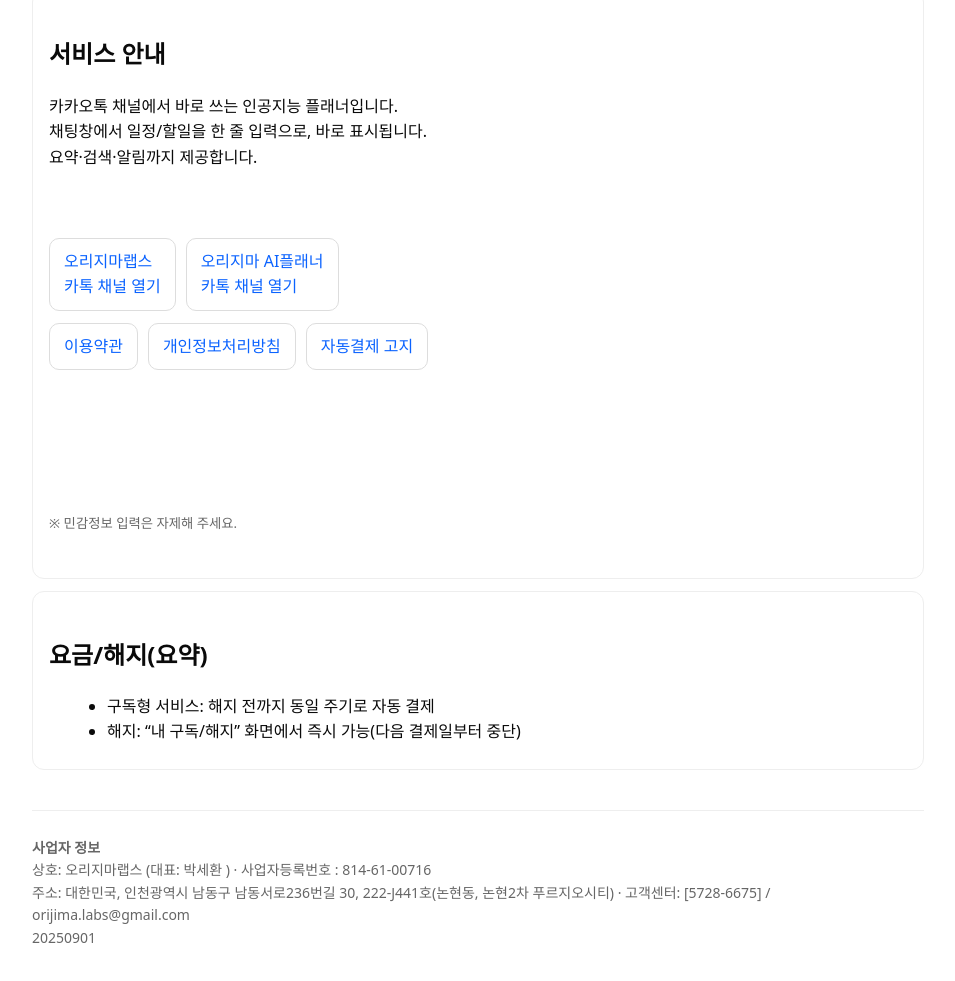
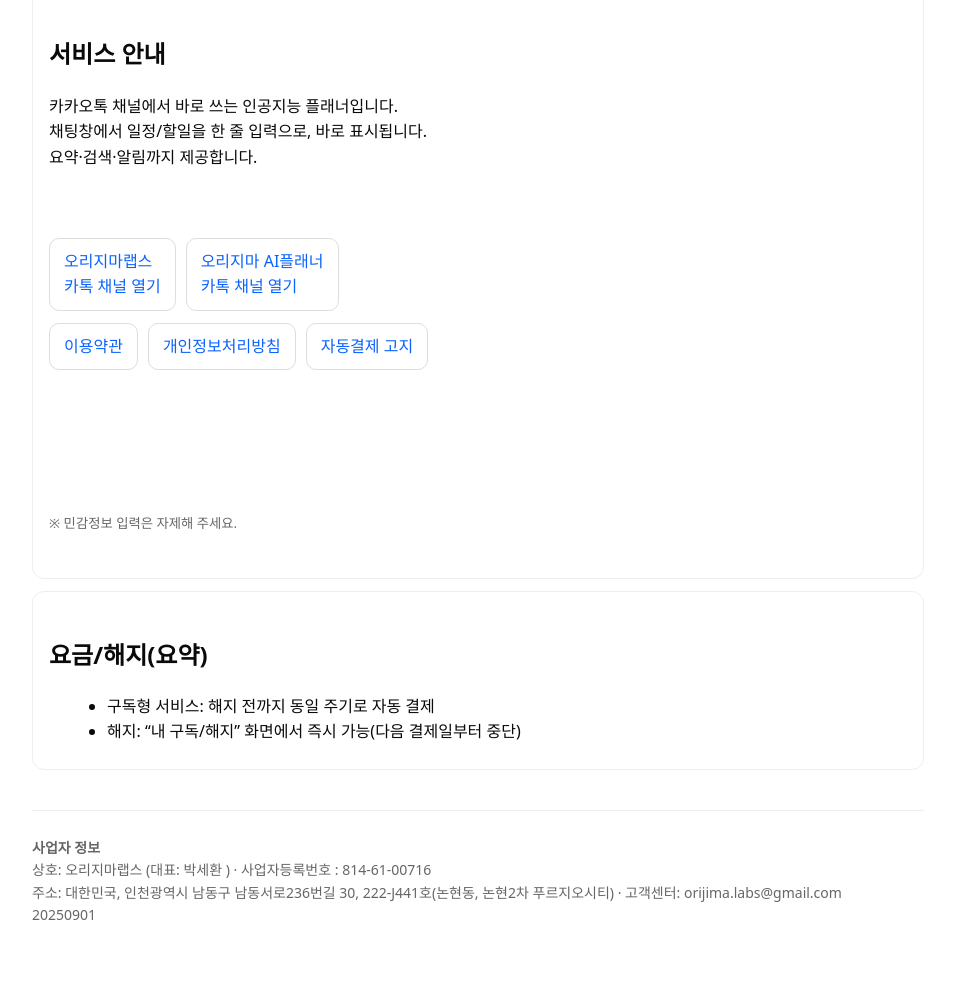
Before and after one commit to pshw2000/orijima-site-Public-, a plain HTML site: page index.html in a window 1280 px wide. Shown: the part 159-1140 px from the top of the page, without its empty margins (162-1117 px from the left). Drawn offline with Linux system fonts and the light colour scheme.

Commit message:
Update index.html

```diff
--- a/index.html
+++ b/index.html
@@ -38,7 +38,7 @@
 <section class="footer">
   <p><b>사업자 정보</b><br>
   상호: 오리지마랩스 (대표: 박세환 ) · 사업자등록번호 : 814-61-00716<br>
-  주소: 대한민국, 인천광역시 남동구 남동서로236번길 30, 222-J441호(논현동, 논현2차 푸르지오시티) · 고객센터: [5728-6675] / orijima.labs@gmail.com<br>
+  주소: 대한민국, 인천광역시 남동구 남동서로236번길 30, 222-J441호(논현동, 논현2차 푸르지오시티) · 고객센터: orijima.labs@gmail.com<br>
   20250901</p>
 </section>
 </div>
```
